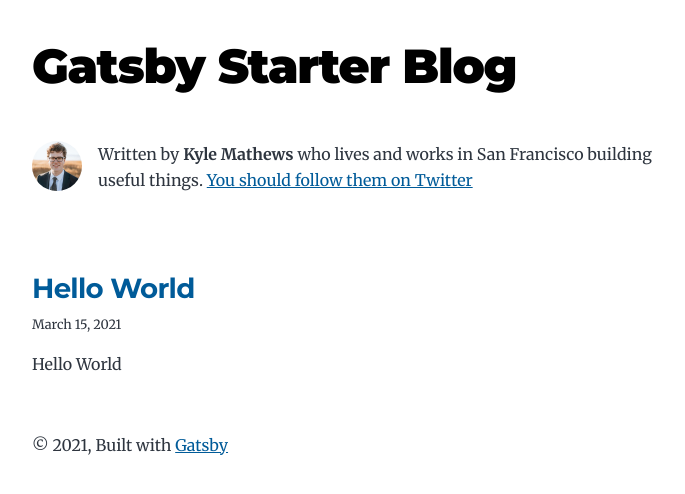
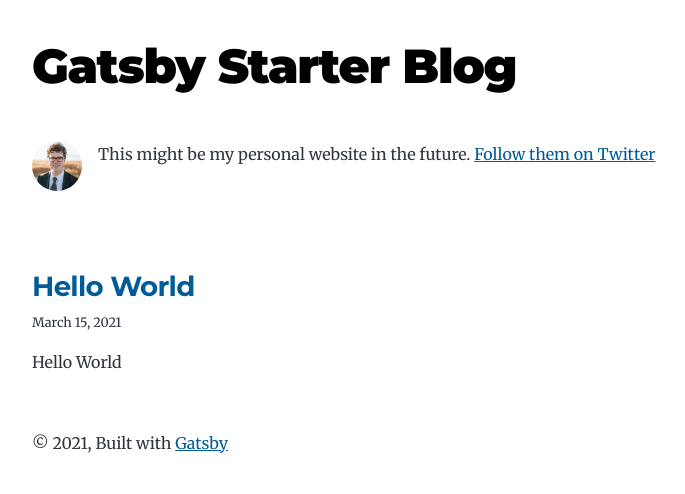
Before and after one commit to rick8pat/personal-website, a Gatsby site: page / in a window 1280 px wide. Shown: the whole page, without its empty margins (292-977 px from the left). Built offline with nearby package versions, Linux system fonts and the light colour scheme; Gatsby itself is replaced by a stand-in of ours.

Commit message:
Update bio.js

```diff
--- a/src/components/bio.js
+++ b/src/components/bio.js
@@ -44,10 +44,10 @@
       />
       {author?.name && (
         <p>
-          Written by <strong>{author.name}</strong> {author?.summary || null}
+          This might be my personal website in the future.
           {` `}
           <a href={`https://twitter.com/${social?.twitter || ``}`}>
-            You should follow them on Twitter
+            Follow them on Twitter
           </a>
         </p>
       )}
```
